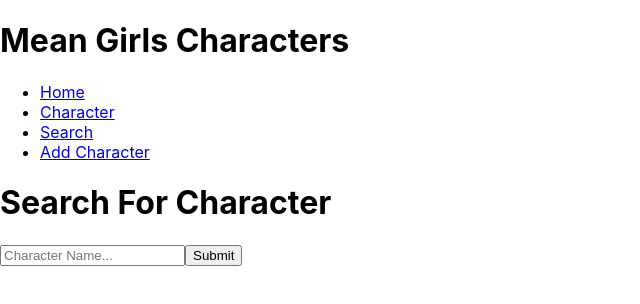
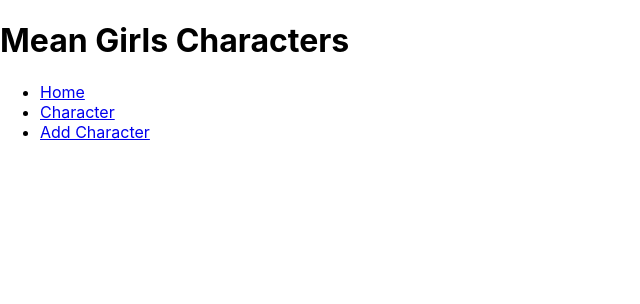
Before and after one commit to SMinott/project-2-042522, a React (Create React App) app: page /search in a window 1280 px wide. Shown: the top 304 px of the page, without its empty margins (0-640 px from the left). Built offline with nearby package versions, Linux system fonts and the light colour scheme; data requests are answered from the project's data file.

Commit message:
make search bar its own component

```diff
--- a/src/App.js
+++ b/src/App.js
@@ -2,8 +2,6 @@
 import { BrowserRouter as Router, Routes, Route, Link} from "react-router-dom"
 import Home from './Components/Home';
 import CharContainer from './Components/CharContainer';
-import Character from './Components/Character';
-import Search from './Components/Search';
 import Form from './Components/Form';
 import {useState, useEffect} from "react";
 
@@ -29,14 +27,12 @@
         <ul>
           <li><Link to='/'>Home</Link></li>
           <li><Link to='character'>Character</Link></li>
-          <li><Link to='search'>Search</Link></li>
           <li><Link to='form'>Add Character</Link></li>
         </ul>
       </nav>
       <Routes>
         <Route path='/' element={ <Home />} />
         <Route path='/character' element={ <CharContainer charList={ characterList }/>} />
-        <Route path='/search' element={ <Search charList={ characterList }/>} />
         <Route path='/form' element={ <Form />} />
       </Routes>
     </Router>
--- a/src/Components/CharContainer.js
+++ b/src/Components/CharContainer.js
@@ -1,32 +1,15 @@
-import React from 'react'
 import { useState } from "react"
 import Character from "./Character"
+import Search from "./Search"
 
 function CharContainer({ charList }) {
 
-  const [name, setName] = useState("")
     const [searchedName, setSearchedName] = useState("")
 
-  function handleChange(event)
+    const filterList = (item) =>
     {
-    setName(event.target.value)
+        setSearchedName(item)
     }
-
-  function handleSubmit(event)
-  {
-    event.preventDefault()
-    // setSearchedName(name)
-    if (name === "")
-    {
-      setSearchedName("")
-    }
-    else
-    {
-      setSearchedName(name)
-    }
-  }
-
-  console.log(searchedName)
 
     const searchList = charList.filter((item) =>
     {
@@ -45,10 +28,7 @@
   return (
     <div>
       <h1>Characters</h1>
-      <form onSubmit={ handleSubmit }>
-        <input type='text' placeholder='Character Name...' onChange={ handleChange }></input>
-        <button>Submit</button>
-      </form>
+      <Search filterList={ filterList }/>
       {displayList}
 
     </div>
--- a/src/Components/Search.js
+++ b/src/Components/Search.js
@@ -1,11 +1,9 @@
-import React from 'react'
 import { useState } from "react"
-import Character from "./Character"
 
-function Search({ charList }) {
+function Search({ filterList })
+{
 
     const [name, setName] = useState("")
-  const [searchedName, setSearchedName] = useState("")
 
     function handleChange(event)
     {
@@ -15,36 +13,11 @@
     function handleSubmit(event)
     {
       event.preventDefault()
-    // setSearchedName(name)
-    if (name === "")
-    {
-      setSearchedName("")
+      filterList(name)
     }
-    else
-    {
-      setSearchedName(name)
-    }
-  }
-
-  console.log(searchedName)
-
-  const searchList = charList.filter((item) =>
-  {
-    return (
-      item.name.toLowerCase().includes(searchedName.toLowerCase())
-    )
-  })
-
-  const displayList = searchList.map((item) =>
-  {
-    return (
-      <Character item={item} />
-    )
-  })
 
     return (
         <div>
-      <h1>Search For Character</h1>
             <form onSubmit={ handleSubmit }>
                 <input type='text' placeholder='Character Name...' onChange={ handleChange }></input>
                 <button>Submit</button>
```
Lines whose indentation alone changed are shown as unchanged.
